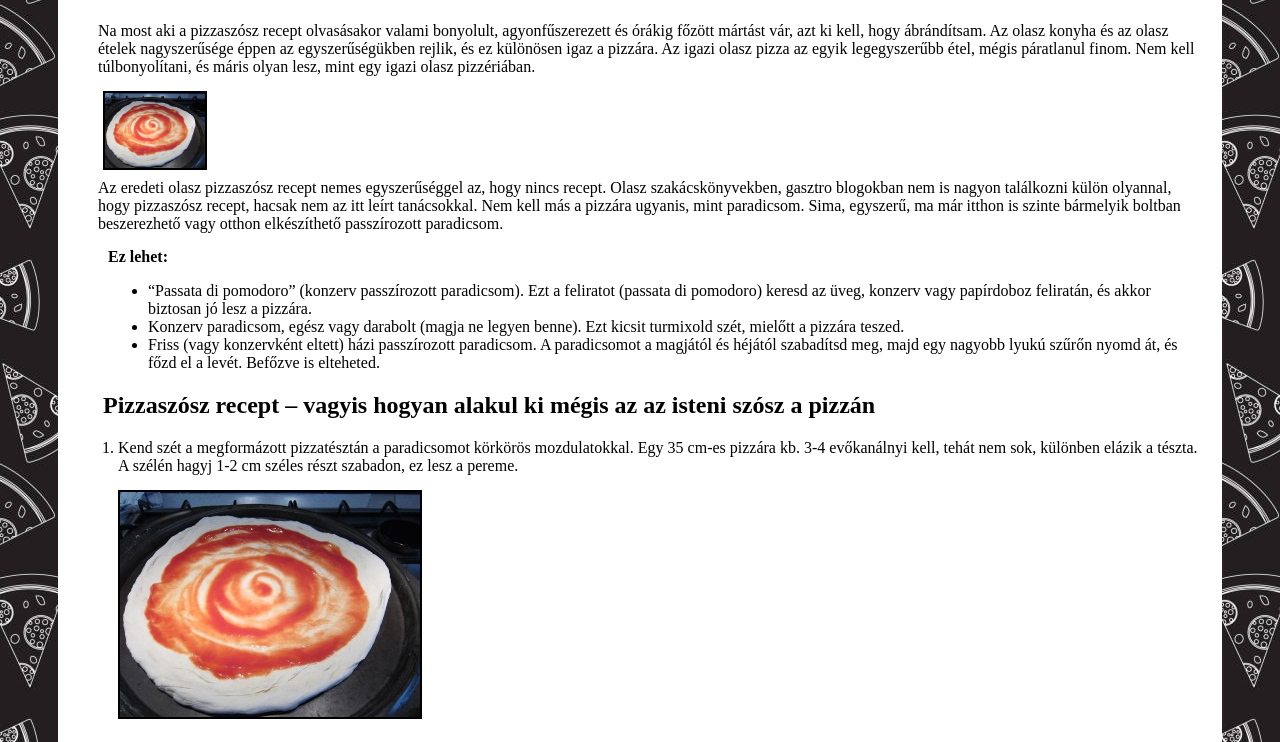
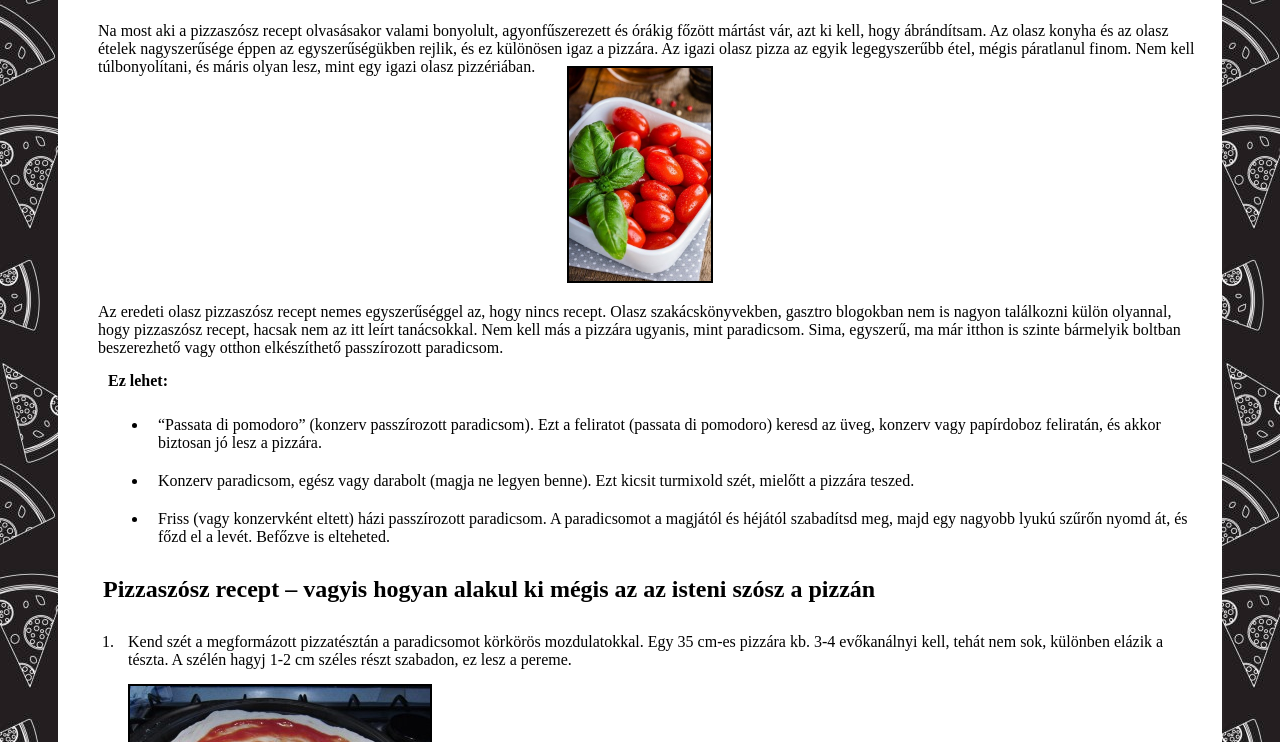
Before and after one commit to domipiggie/Pizza-Recept-Oldal, a plain HTML site: page pizza-szosz.html in a window 1280 px wide. Shown: the part 58-800 px from the top of the page. Drawn offline with Linux system fonts and the light colour scheme.

Commit message:
2021.05.12-19:57
pizza-teszta.html kiskép mérete és pozíciója megváltoztatva, stats margin-left értéke 75-ről csökkentve 25-re, az elkészítési folyamatnak 75px-nyi margin-left lett adva

pizza-szosz.html kiskép mérete, pozíciója és a kép meg lett változtatva

pizza-sutes.html kiskép pozíciója megváltoztatva

a legtöbb listának mostantól van padding-ja

.css fileokban a szükséges változtatások elvégezve

```diff
--- a/pizza-sutesstyle.css
+++ b/pizza-sutesstyle.css
@@ -22,7 +22,9 @@ img {
 
 .miniimg {
     margin-bottom: 0px;
-    margin-left: 25px;
+    margin-left: auto;
+    margin-right: auto;
+    display: block;
     width: 216px;
     height: 162px;
 }
--- a/pizza-szosz.html
+++ b/pizza-szosz.html
@@ -12,7 +12,7 @@
         <h1>A pizza szósz</h1>
 
         <div class="text">Na most aki a pizzaszósz recept olvasásakor valami bonyolult, agyonfűszerezett és órákig főzött mártást vár, azt ki kell, hogy ábrándítsam. Az olasz konyha és az olasz ételek nagyszerűsége éppen az egyszerűségükben rejlik, és ez különösen igaz a pizzára. Az igazi olasz pizza az egyik legegyszerűbb étel, mégis páratlanul finom. Nem kell túlbonyolítani, és máris olyan lesz, mint egy igazi olasz pizzériában.</div>
-        <img src="res/pizzaszosz_recept-1-300x225.jpg" alt="" class="miniimg">
+        <img src="res/tomatoes-426_640.jpg" alt="" class="miniimg">
         <div class="text">Az eredeti olasz pizzaszósz recept nemes egyszerűséggel az, hogy nincs recept. Olasz szakácskönyvekben, gasztro blogokban nem is nagyon találkozni külön olyannal, hogy pizzaszósz recept, hacsak nem az itt leírt tanácsokkal. Nem kell más a pizzára ugyanis, mint paradicsom. Sima, egyszerű, ma már itthon is szinte bármelyik boltban beszerezhető vagy otthon elkészíthető passzírozott paradicsom.</div>
 
         <div class="list">
--- a/pizza-szoszstyle.css
+++ b/pizza-szoszstyle.css
@@ -16,11 +16,18 @@ img {
     border: solid 2px black;
 }
 
+li {
+    padding: 10px;
+}
+
 .miniimg {
-    margin-bottom: -20px;
-    margin-left: 25px;
-    width: 100px;
-    height: 75px;
+    margin-top: -10px;
+    margin-bottom: -5px;
+    margin-left: auto;
+    margin-right: auto;
+    display: block;
+    width: 142px;
+    height: 213px;
 }
 
 .main {
--- a/pizza-tesztastyle.css
+++ b/pizza-tesztastyle.css
@@ -16,11 +16,17 @@ img {
     border: solid 2px black;
 }
 
+.lipadding {
+    padding: 10px;
+}
+
 .miniimg {
-    margin-bottom: 0px;
-    margin-left: 25px;
-    width: 100px;
-    height: 75px;
+    margin-bottom: 25px;
+    margin-left: auto;
+    margin-right: auto;
+    display: block;
+    width: 200px;
+    height: 150px;
 }
 
 .main {
@@ -44,7 +50,7 @@ img {
 
 .stats {
     padding: 20px;
-    margin-left: 75px;
+    margin-left: 25px;
     margin-top: 10px;
     background-color: lightgray;
     width: 450px;
@@ -61,3 +67,7 @@ img {
 .back {
     position: relative;
 }
+
+.content {
+    margin-left: 75px;
+}
```
Also changed, not shown: pizza-sutese.html (+1 -1 lines), pizza-teszta.html (+8 -6 lines), res/tomatoes-426_640.jpg (added).
